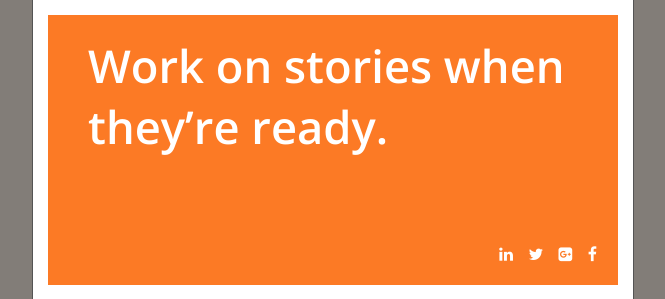
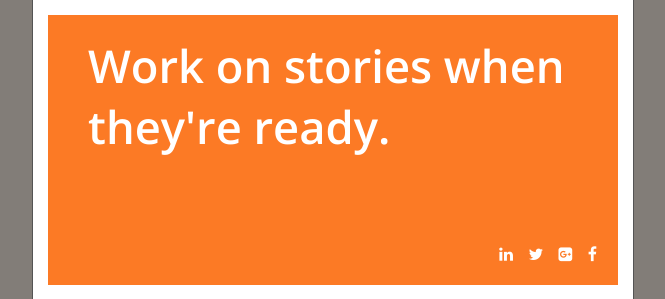
Before and after one commit to xebia/essentials, a Jekyll site: the page built from web/definition-of-ready.md, in a window 1280 px wide. Shown: the top 299 px of the page, without its empty margins (307-972 px from the left). Built offline with Jekyll 4.4.1, drawn with Linux system fonts in a browser that asks for light colours; nearby versions of some CDN libraries; Markdown is read by kramdown in place of the engine named in the settings.

Commit message:
Replaces all right single quotation marks (’) by the apostrophe (') to stay consistent.

```diff
--- a/web/definition-of-ready.md
+++ b/web/definition-of-ready.md
@@ -1,6 +1,6 @@
 ---
 layout: card
-title: Work on stories when they’re ready.
+title: Work on stories when they're ready.
 category: collaboration
 ---
 
```
Also changed, not shown: web/exploratory-testing.md (+1 -1 lines).
